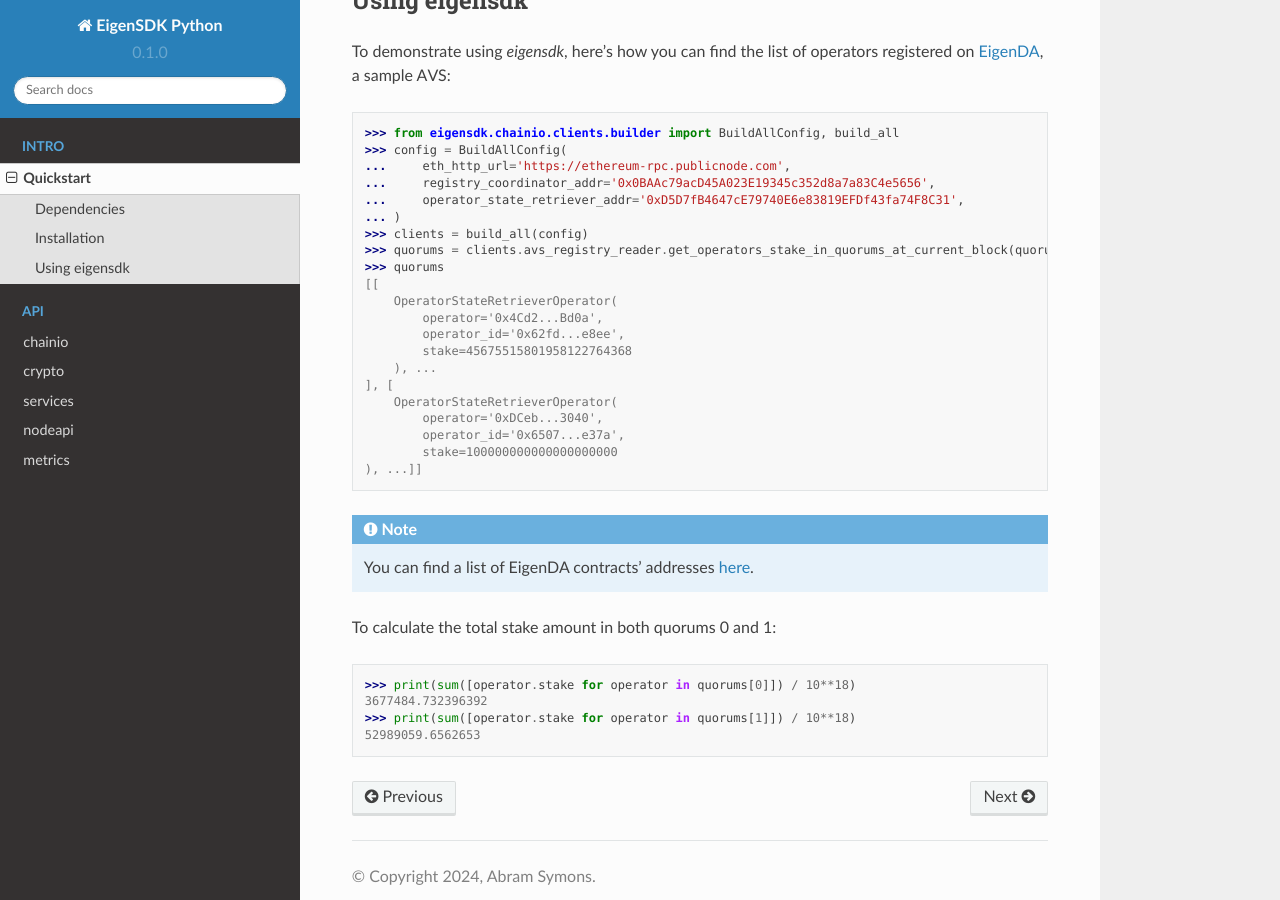
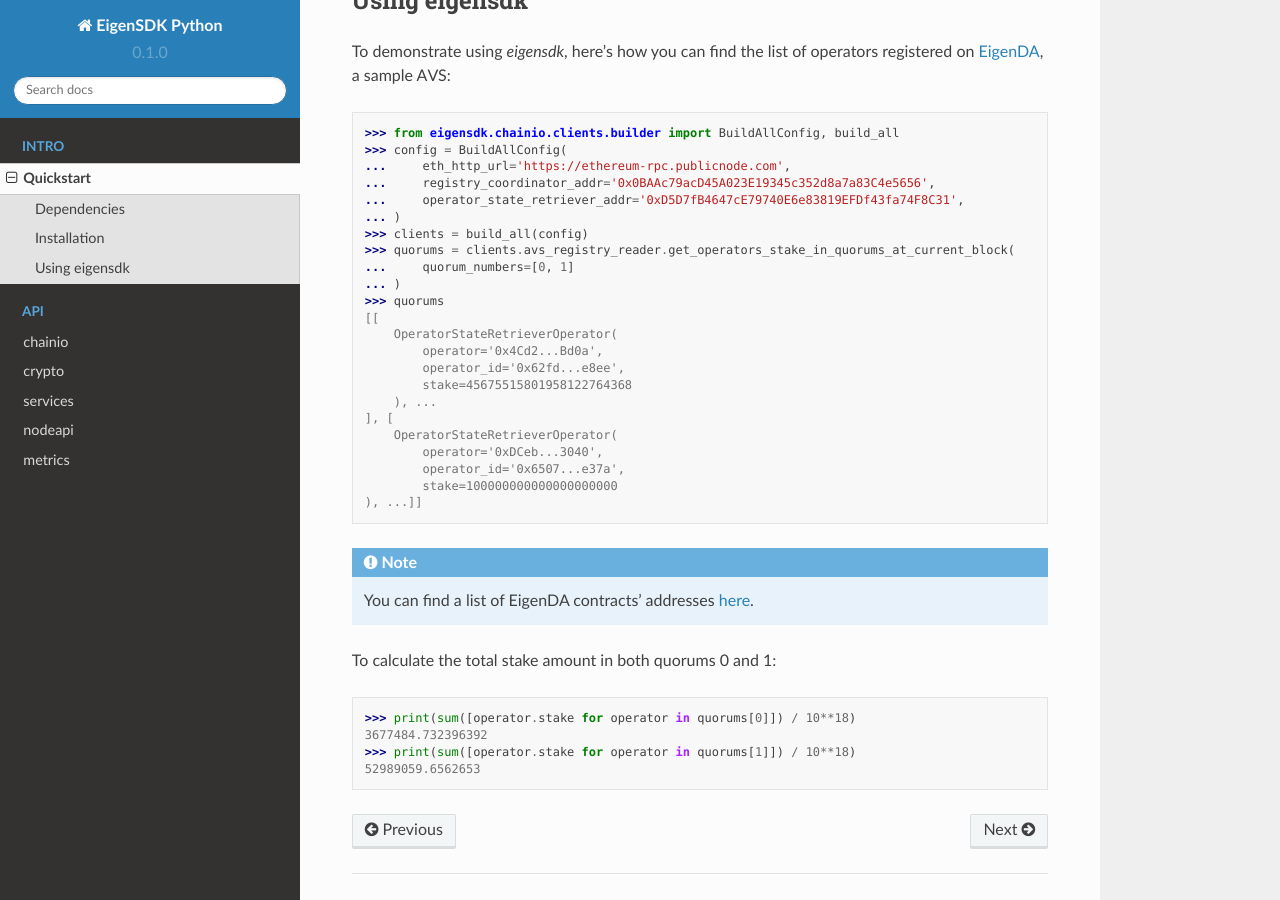
Before and after one commit to zellular-xyz/eigensdk-python, a Sphinx documentation site: the page built from docs/source/quickstart.rst, in a window 1280 px wide and 900 px high, scrolled down 701 px. Built offline with Sphinx 7.4.7 and the Read the Docs theme 2.0.0, drawn with Linux system fonts in a browser that asks for light colours.

```diff
--- a/docs/source/quickstart.rst
+++ b/docs/source/quickstart.rst
@@ -43,7 +43,9 @@ To demonstrate using `eigensdk`, here's how you can find the list of operators r
     ...     operator_state_retriever_addr='0xD5D7fB4647cE79740E6e83819EFDf43fa74F8C31',
     ... )
     >>> clients = build_all(config)
-    >>> quorums = clients.avs_registry_reader.get_operators_stake_in_quorums_at_current_block(quorum_numbers=[0, 1])
+    >>> quorums = clients.avs_registry_reader.get_operators_stake_in_quorums_at_current_block(
+    ...     quorum_numbers=[0, 1]
+    ... )
     >>> quorums
     [[
         OperatorStateRetrieverOperator(
```
Also changed, not shown: README.md (+4 -1 lines).
